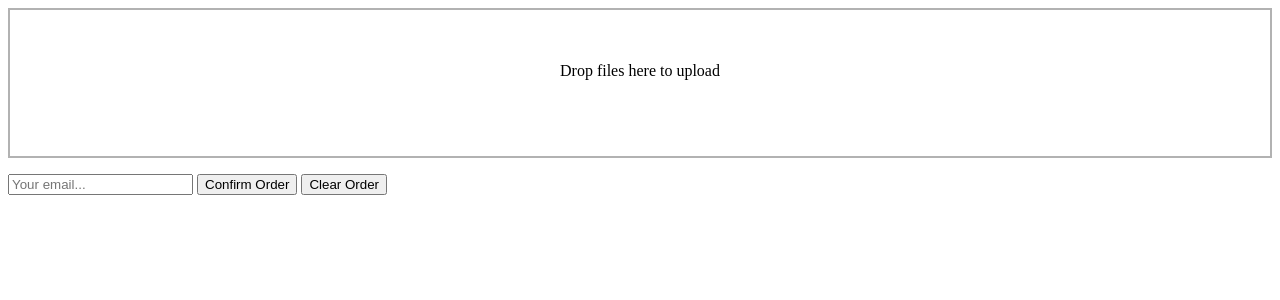
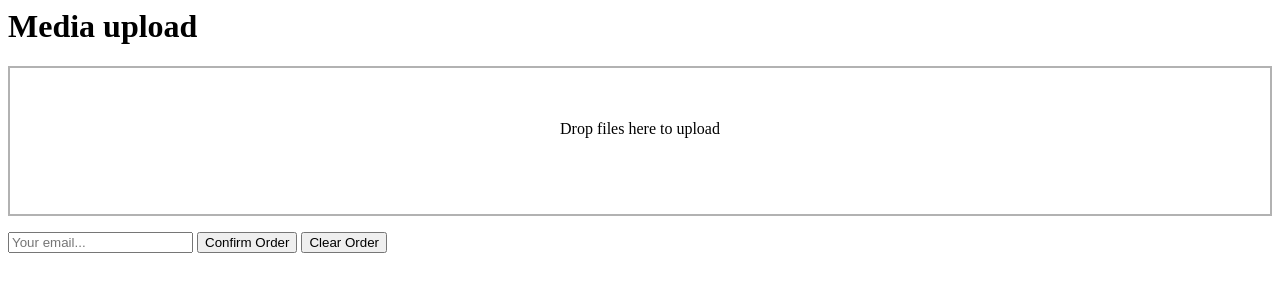
Before and after one commit to grzesiekmq/media_upload, a Flask app: page / in a window 1280 px wide. Shown: the top 300 px of the page. Run offline with Flask 2, Linux system fonts and the light colour scheme.

Commit message:
Add files via upload

```diff
--- a/web/templates/upload_file.html
+++ b/web/templates/upload_file.html
@@ -2,9 +2,11 @@
 
 <head>
     <link rel="stylesheet" href="https://rawgit.com/grzesiekmq/media_upload/master/web/static/css/dropzone.min.css" />
+    <title>Media upload</title>
 </head>
 
 <body>
+    <h1>Media upload</h1>
     <form action="{{ url_for('upload_file')}}" class="upload-zone dropzone">
         <div class="fallback">
             <input name="uploaded_media" type="file" multiple />
```
